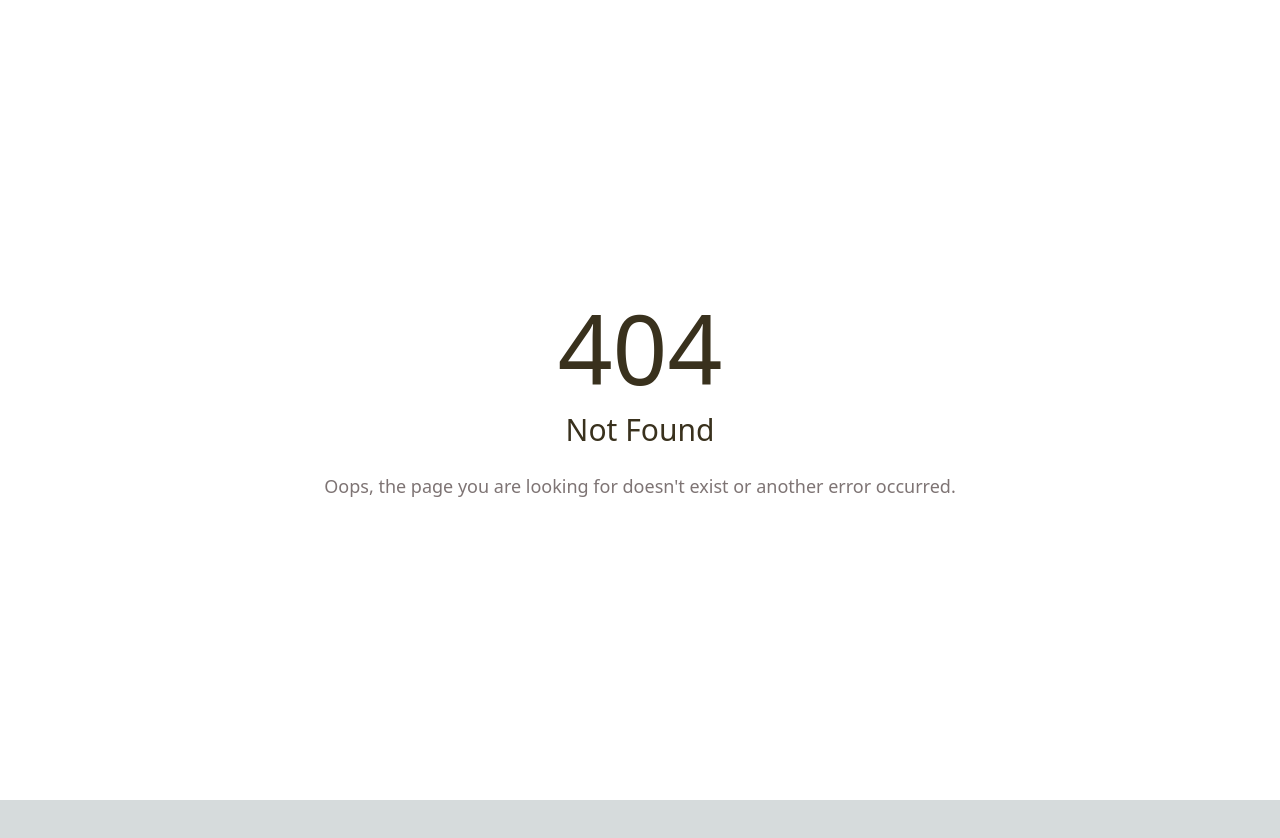
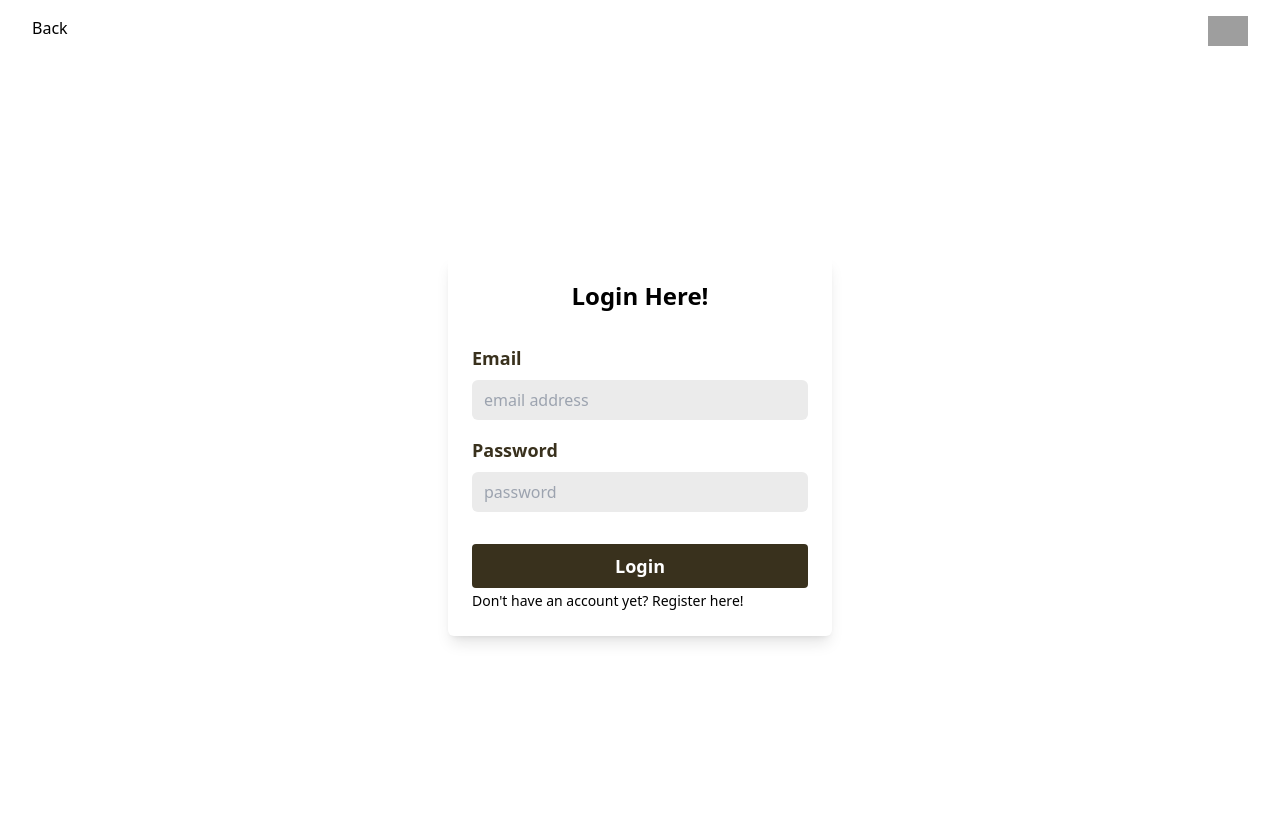
Before and after one commit to ahmadzakiakmal/CustomerServiceSentinel, a Next.js app in the folder frontend/: page /login in a window 1280 px wide. Before the commit this address had no page. Shown: the top 838 px of the page. Before the commit the page ends 800 px from the top, so only its background shows below. Built offline with nearby package versions, Linux system fonts and the light colour scheme; grey boxes are pictures that could not be loaded.

Commit message:
feat: login page (-logo)

```diff
--- /dev/null
+++ b/frontend/src/pages/login.js
@@ -0,0 +1,70 @@
+import { useState } from "react";
+
+export default function LoginPage() {
+  const [email, setEmail] = useState("");
+  const [password, setPassword] = useState("");
+
+  const handleSubmit = (event) => {
+    event.preventDefault();
+    // Handle register logic here
+  };
+
+  return (
+    <div className="relative bg-white-bg">
+      <div className="flex justify-between mx-8 pt-4">
+        <a>Back</a>
+        <img src="../public/assets/css_logo.svg" alt="logo" width="40px" />
+      </div>
+      <div className="flex h-screen justify-center items-center">
+        <div className="w-96 p-6 shadow-lg bg-white-bg rounded-md">
+          <h1 className="text-center font-bold text-lg md:text-xl lg:text-2xl">
+            Login Here!
+          </h1>
+          <div className="mt-8 md:text-md text-sm font-bold lg:text-lg text-left text-dark-brown">
+            Email
+          </div>
+          <div className="w-90">
+            <input
+              type="text"
+              className="h-[32px]  w-full
+      rounded-md bg-light-gray
+      p-3 text-xs mt-2
+      text-black
+      md:h-[36px] md:text-sm
+      lg:h-[40px] lg:text-base"
+              placeholder="email address"
+            />
+          </div>
+          <div className="md:text-md mt-2 lg:mt-4 text-sm font-bold lg:text-lg text-left text-dark-brown">
+            Password
+          </div>
+          <div className="w-90">
+            <input
+              type="text"
+              className="h-[32px]  w-full
+      rounded-md bg-light-gray
+      p-3 text-xs mt-2
+      text-black
+      md:h-[36px] md:text-sm
+      lg:h-[40px] lg:text-base"
+              placeholder="password"
+            />
+          </div>
+          <button
+            type="button"
+            onClick={handleSubmit}
+            className="w-full mt-4 lg:mt-8 rounded bg-dark-brown px-4 py-2 text-white-bg text-sm md:text-md lg:text-lg text-center font-semibold"
+          >
+            Login
+          </button>
+          <a href="" className="text-xs lg:text-sm">
+            Don't have an account yet?{" "}
+            <span className="hover:underline hover:font-medium cursor-pointer">
+              Register here!
+            </span>
+          </a>
+        </div>
+      </div>
+    </div>
+  );
+}
--- /dev/null
+++ b/frontend/src/pages/register.js
@@ -0,0 +1,70 @@
+import { useState } from "react";
+
+export default function LoginPage() {
+  const [email, setEmail] = useState("");
+  const [password, setPassword] = useState("");
+
+  const handleSubmit = (event) => {
+    event.preventDefault();
+    // Handle register logic here
+  };
+
+  return (
+    <div className="h-screen relative bg-white-bg">
+        <div className="flex justify-between mx-8 pt-4">
+            <a>Back</a>
+            <img src="../public/assets/css_logo.svg" alt="logo" width="40px" />
+        </div>
+      <div className="flex h-screen justify-center items-center">
+        <div className="w-96 p-6 shadow-lg bg-white-bg rounded-md">
+          <h1 className="text-center font-bold text-base md:text-lg lg:text-xl">
+            Login Here!
+          </h1>
+          <div className="mt-8 md:text-md text-sm font-bold lg:text-lg text-left text-dark-brown">
+            Email
+          </div>
+          <div className="w-90">
+            <input
+              type="text"
+              className="h-[32px]  w-full
+      rounded-md bg-light-gray
+      p-3 text-xs mt-2 lg:mt-4
+      text-black
+      md:h-[36px] md:text-sm
+      lg:h-[40px] lg:text-base"
+              placeholder="email address"
+            />
+          </div>
+          <div className="md:text-md mt-2 lg:mt-4 text-sm font-bold lg:text-lg text-left text-dark-brown">
+            Password
+          </div>
+          <div className="w-90">
+            <input
+              type="text"
+              className="h-[32px]  w-full
+      rounded-md bg-light-gray
+      p-3 text-xs mt-2 lg:mt-4
+      text-black
+      md:h-[36px] md:text-sm
+      lg:h-[40px] lg:text-base"
+              placeholder="password"
+            />
+          </div>
+          <button
+            type="button"
+            onClick={handleSubmit}
+            className="w-full mt-4 lg:mt-8 rounded bg-dark-brown px-4 py-2 text-white-bg text-sm md:text-md lg:text-lg text-center font-semibold"
+          >
+            Login
+          </button>
+          <a href="" className="text-xs lg:text-sm">
+            Don't have an account yet?{" "}
+            <span className="hover:underline hover:font-medium cursor-pointer">
+              Register here!
+            </span>
+          </a>
+        </div>
+      </div>
+    </div>
+  );
+}
--- a/frontend/tailwind.config.js
+++ b/frontend/tailwind.config.js
@@ -13,6 +13,7 @@ module.exports = {
       "green-edit": "#73B125",
       "red-delete": "#B12525",
       "white-bg": "#FFFFFF",
+      "light-gray": "#EBEBEB"
     },
     extend: {
       backgroundImage: {
```
